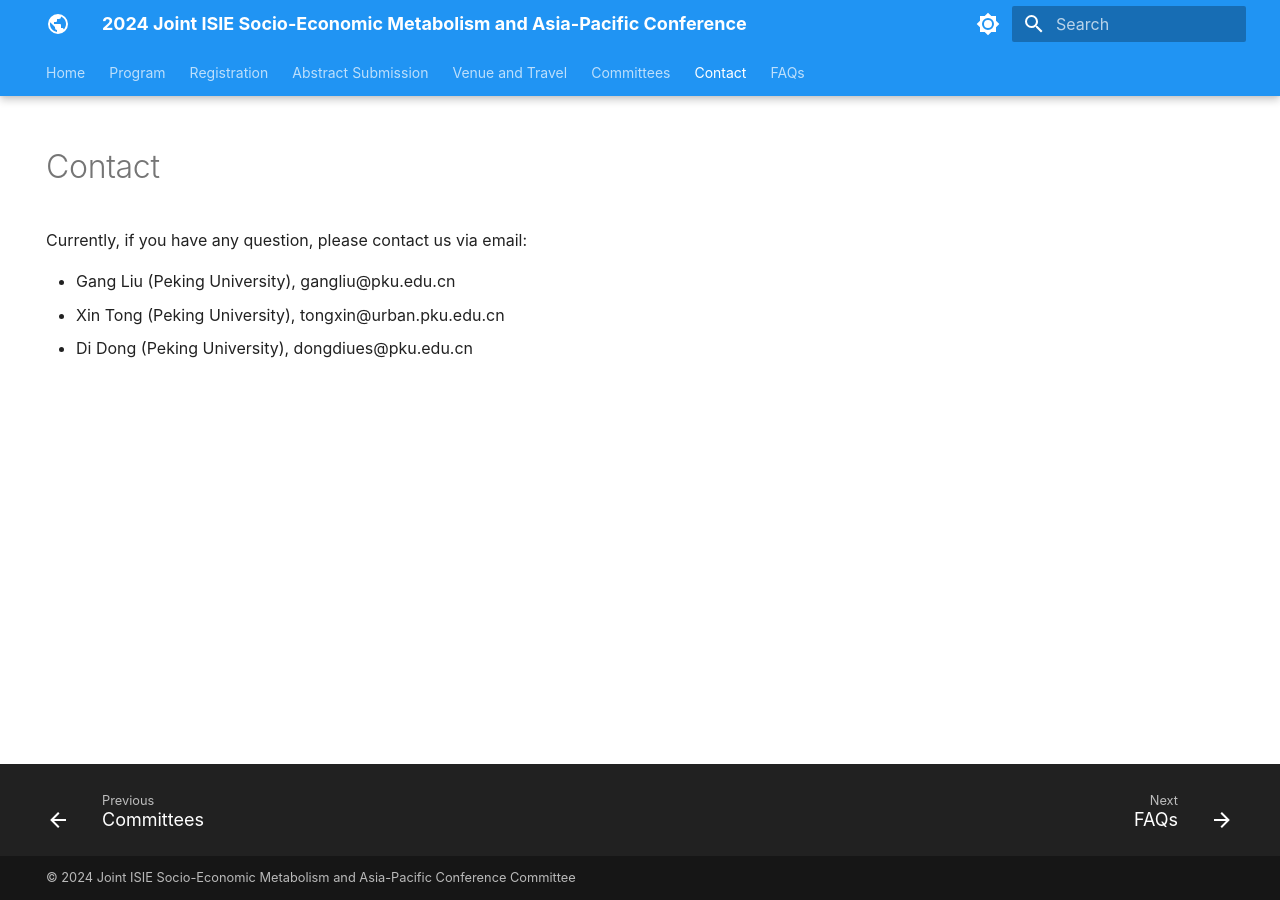
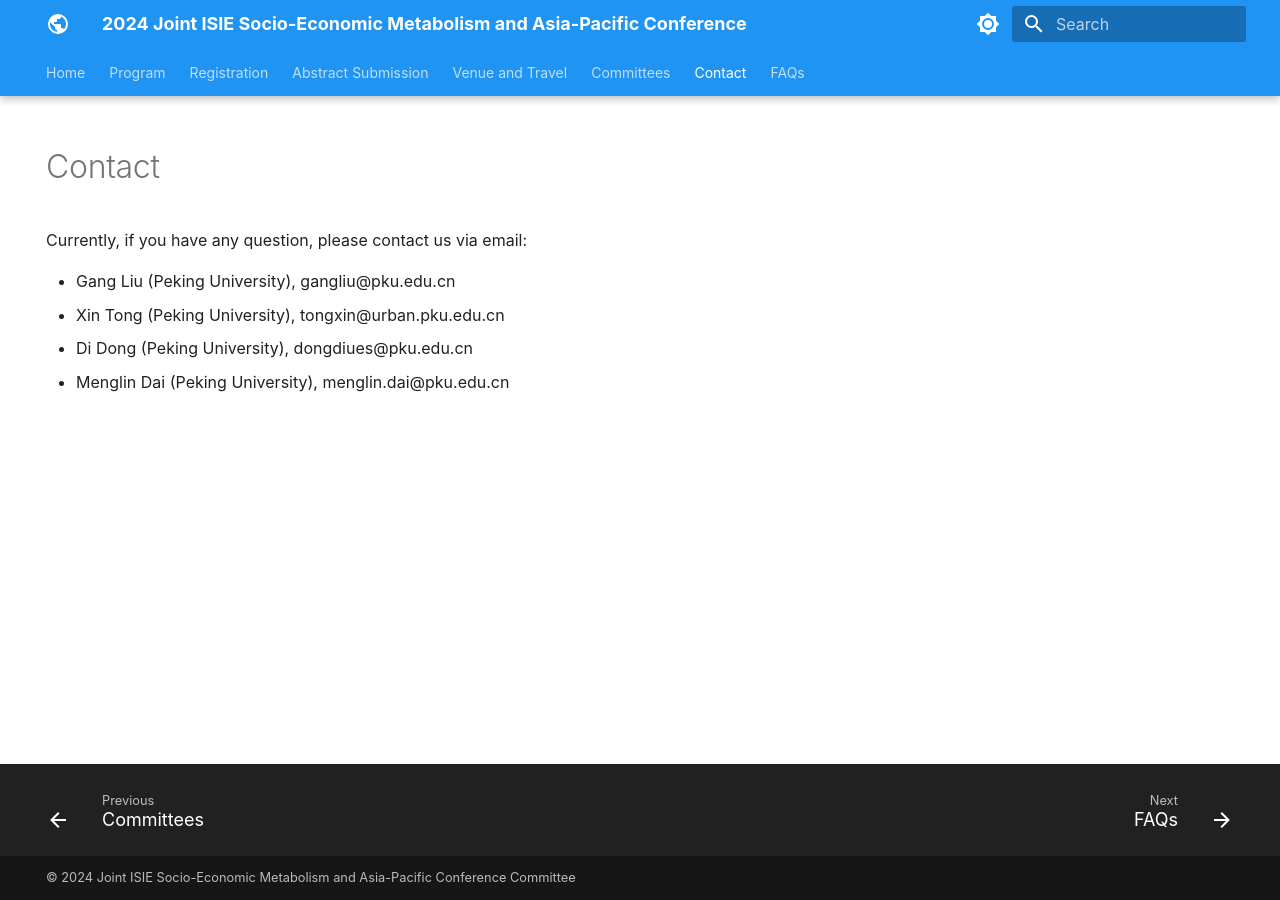
Before and after one commit to Admittedly-Goat/isiesem2024.net.github.io, an MkDocs documentation site: the page built from docs/Contact/index.md, in a window 1280 px wide. Built offline with MkDocs 1.6.1 and Material for MkDocs 9.7.7, drawn with Linux system fonts in a browser that asks for light colours.

Commit message:
Update index.md

```diff
--- a/docs/Contact/index.md
+++ b/docs/Contact/index.md
@@ -14,3 +14,4 @@ Currently, if you have any question, please contact us via email:
 - Gang Liu (Peking University), gangliu@pku.edu.cn
 - Xin Tong (Peking University), tongxin@urban.pku.edu.cn
 - Di Dong (Peking University), dongdiues@pku.edu.cn
+- Menglin Dai (Peking University), menglin.dai@pku.edu.cn
```
